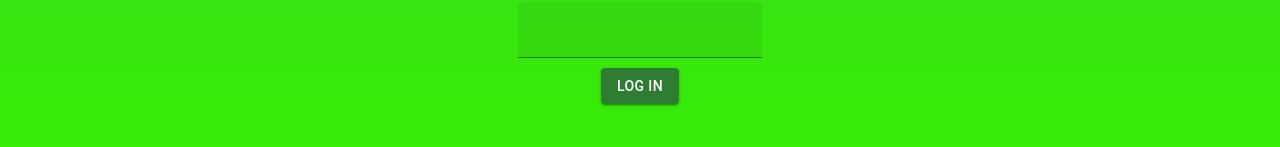
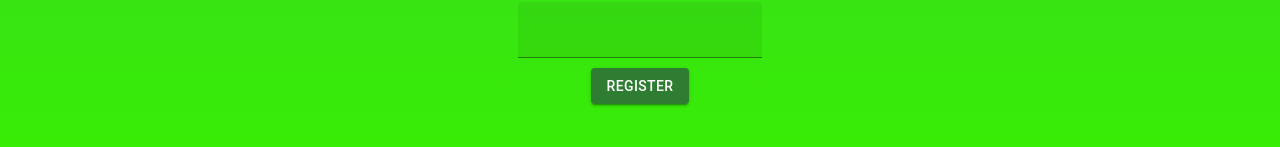
Before and after one commit to icecreamdroid/Habit-Tracker-frontend, a React (Create React App) app: page /Register in a window 1280 px wide. Shown: the part 599-746 px from the top of the page. Built offline with nearby package versions, Linux system fonts and the light colour scheme.

Commit message:
Dashboar using token to get details DOne

```diff
--- a/src/components/Register.js
+++ b/src/components/Register.js
@@ -99,7 +99,7 @@ class Register extends React.Component {
               name="passwordConfirm"
               text="Confirm Password"
             />
-            <Button variant="contained" color="success" type="submit">Log in</Button>
+            <Button variant="contained" color="success" type="submit">Register</Button>
           </form>
           {this.state.redirect === true && <Navigate to="/dashboard" />}
           {this.state.redirect === false && <div>Wrong password brotha</div>}
--- a/src/views/Dashboard.js
+++ b/src/views/Dashboard.js
@@ -17,9 +17,6 @@ class Dashboard extends React.Component {
   getUser() {
     client
       .get("/api/v1/users", {
-        params: {
-          contact_number: 9990601403,
-        },
         headers: {
           "x-access-token": localStorage.getItem("token"),
         },
```
